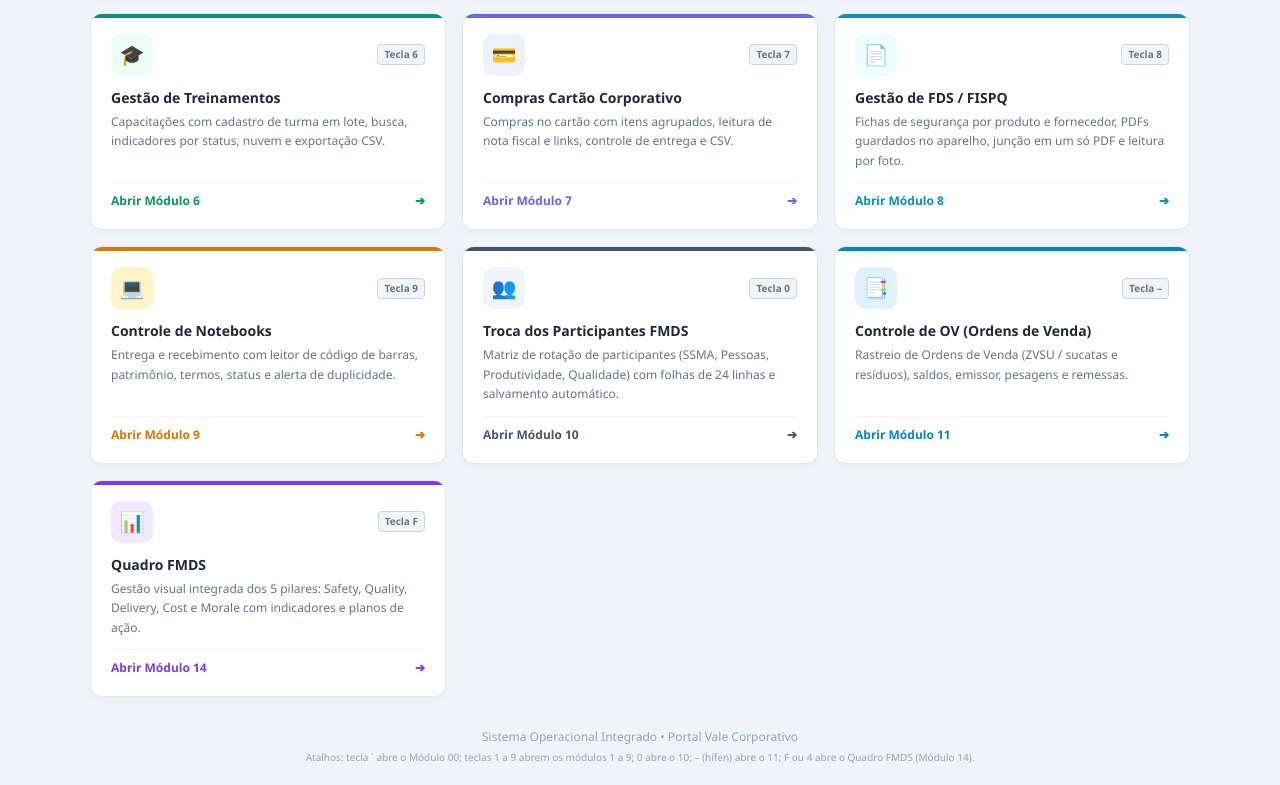
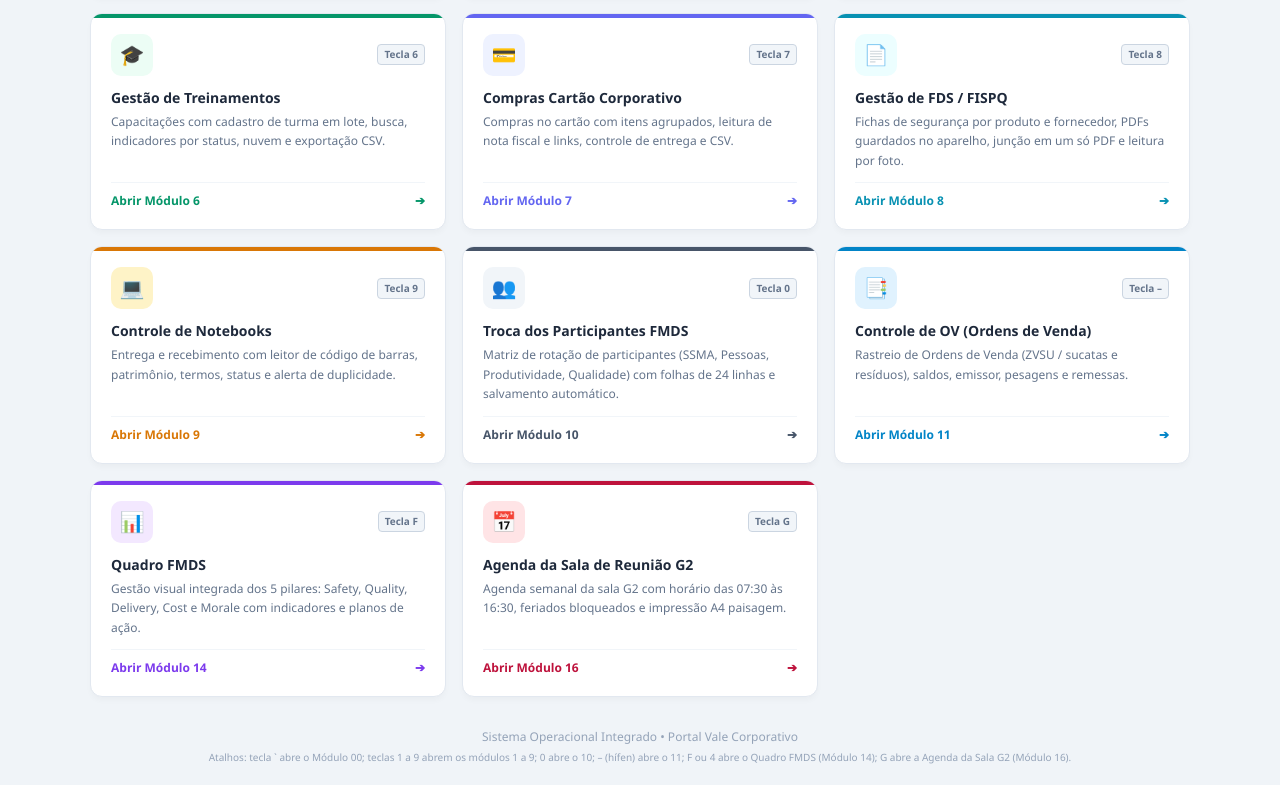
Before and after one commit to estoquesite/Html, a plain HTML site: page index.html in a window 1280 px wide. Shown: the part 649-1434 px from the top of the page. Drawn offline with nearby package versions, Linux system fonts and the light colour scheme.

Commit message:
Update index.html

```diff
--- a/index.html
+++ b/index.html
@@ -53,7 +53,7 @@
 
   <footer class="mt-8 text-center text-xs text-slate-400 font-medium space-y-1">
     <p>Sistema Operacional Integrado • Portal Vale Corporativo</p>
-    <p class="text-[10px]">Atalhos: tecla ` abre o Módulo 00; teclas 1 a 9 abrem os módulos 1 a 9; 0 abre o 10; – (hífen) abre o 11; F ou 4 abre o Quadro FMDS (Módulo 14).</p>
+    <p class="text-[10px]">Atalhos: tecla ` abre o Módulo 00; teclas 1 a 9 abrem os módulos 1 a 9; 0 abre o 10; – (hífen) abre o 11; F ou 4 abre o Quadro FMDS (Módulo 14); G abre a Agenda da Sala G2 (Módulo 16).</p>
   </footer>
 </div>
 
@@ -71,7 +71,8 @@ const MODULOS = [
   [9, '💻', 'Controle de Notebooks', 'Entrega e recebimento com leitor de código de barras, patrimônio, termos, status e alerta de duplicidade.', '#d97706', '#fef3c7', '9'],
   [10, '👥', 'Troca dos Participantes FMDS', 'Matriz de rotação de participantes (SSMA, Pessoas, Produtividade, Qualidade) com folhas de 24 linhas e salvamento automático.', '#475569', '#f1f5f9', '0'],
   [11, '📑', 'Controle de OV (Ordens de Venda)', 'Rastreio de Ordens de Venda (ZVSU / sucatas e resíduos), saldos, emissor, pesagens e remessas.', '#0284c7', '#e0f2fe', '-'],
-  [14, '📊', 'Quadro FMDS', 'Gestão visual integrada dos 5 pilares: Safety, Quality, Delivery, Cost e Morale com indicadores e planos de ação.', '#7c3aed', '#f3e8ff', 'f']
+  [14, '📊', 'Quadro FMDS', 'Gestão visual integrada dos 5 pilares: Safety, Quality, Delivery, Cost e Morale com indicadores e planos de ação.', '#7c3aed', '#f3e8ff', 'f'],
+  [16, '📅', 'Agenda da Sala de Reunião G2', 'Agenda semanal da sala G2 com horário das 07:30 às 16:30, feriados bloqueados e impressão A4 paisagem.', '#be123c', '#ffe4e6', 'g']
 ];
 
 const ROTAS = Object.fromEntries(MODULOS.map(m => [String(m[6]).toLowerCase(), `modulo${m[0]}.html`]));
@@ -82,6 +83,7 @@ const nomeTecla = t => {
   if (t === '-') return 'Tecla –';
   if (t === '`') return 'Tecla `';
   if (t === 'f') return 'Tecla F';
+  if (t === 'g') return 'Tecla G';
   return `Tecla ${t}`;
 };
 const $ = id => document.getElementById(id);
@@ -109,7 +111,8 @@ function desenhar(filtro = '') {
 
 function relogio() {
   const d = new Date();
-  $('relogio').textContent = d.toLocaleTimeString('pt-BR');$('data').textContent = d.toLocaleDateString('pt-BR');
+  $('relogio').textContent = d.toLocaleTimeString('pt-BR');
+  $('data').textContent = d.toLocaleDateString('pt-BR');
 }
 
 function tema(escuro) {
@@ -134,7 +137,8 @@ window.addEventListener('DOMContentLoaded', () => {
   setInterval(relogio, 1000);
   desenhar();
   $('bTema').onclick = () => tema(!document.documentElement.classList.contains('dark'));
-  $('busca').oninput = e => desenhar(e.target.value);$('busca').onkeydown = e => {
+  $('busca').oninput = e => desenhar(e.target.value);
+  $('busca').onkeydown = e => {
     if (e.key === 'Enter') {
       const a = document.querySelector('#grade a');
       if (a) location.href = a.href;
```
